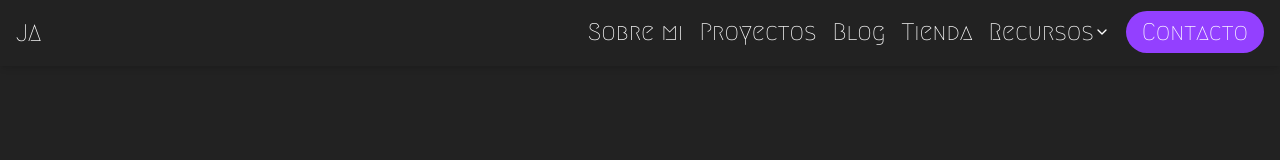
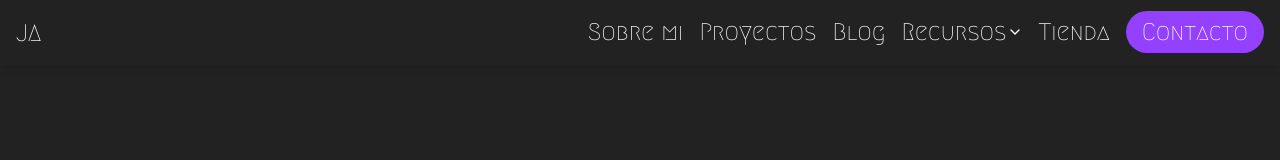
Before and after one commit to joy-amorin/joy_new_website, a Next.js app in the folder my-personal-web/: page / in a window 1280 px wide. Shown: the top 160 px of the page. Built offline with nearby package versions, Linux system fonts and the light colour scheme; no server answers.

Commit message:
change the order of the sections in Navbar

```diff
--- a/my-personal-web/src/app/components/Navbar.js
+++ b/my-personal-web/src/app/components/Navbar.js
@@ -61,15 +61,7 @@ export default function Navbar() {
               Blog
             </a>
           </li>
-          <li>
-            <Link
-              href="/tienda"
-              className="relative after:block after:h-[2px] after:w-0 after:bg-primary after:transition-all after:duration-300 hover:after:w-full"
 
-            >
-              Tienda
-            </Link>
-          </li>
           {/* Barra desplegable de recursos */}
           <li className="relative">
             <button
@@ -95,6 +87,15 @@ export default function Navbar() {
                 </motion.ul>
               )}
             </AnimatePresence>
+          </li>
+           <li>
+            <Link
+              href="/tienda"
+              className="relative after:block after:h-[2px] after:w-0 after:bg-primary after:transition-all after:duration-300 hover:after:w-full"
+
+            >
+              Tienda
+            </Link>
           </li>
           <li>
             <a
```
